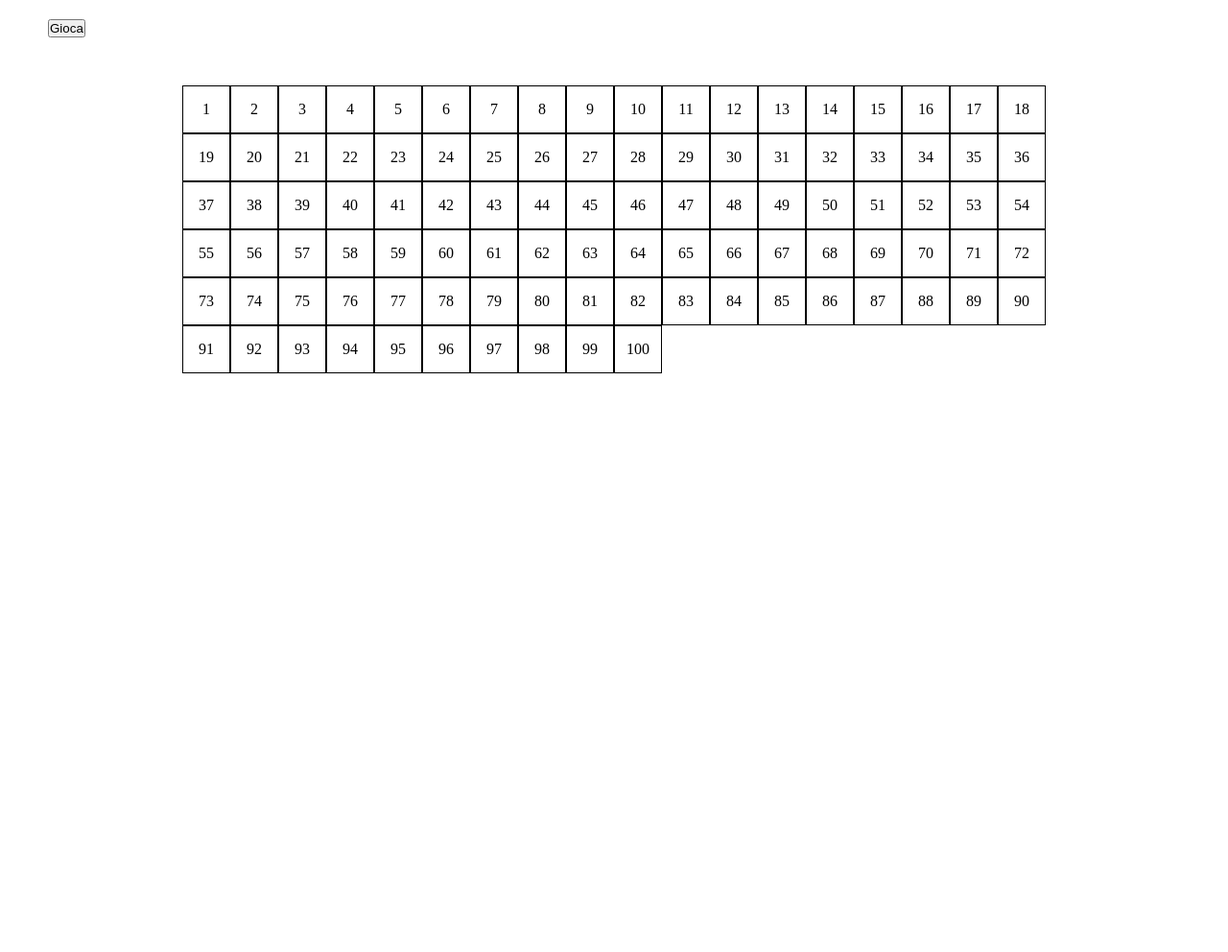
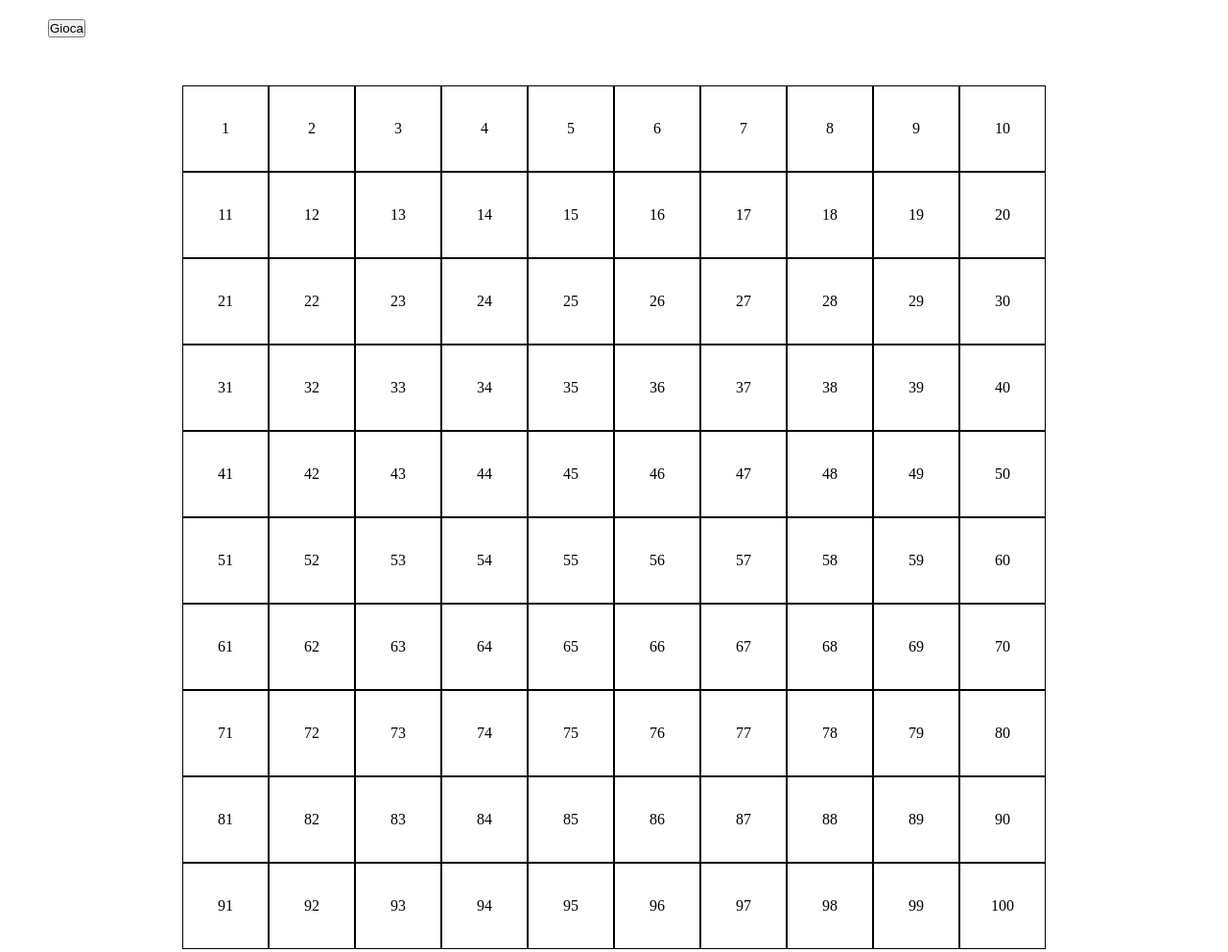
Before and after one commit to DeboraChiarelli/js-campominato-grid, a plain HTML site: page index.html in a window 1280 px wide. Shown: the whole page at 96% size. Before the commit the page ends 800 px from the top, so only its background shows below. Drawn offline with Linux system fonts and the light colour scheme.

Commit message:
Fix classe square / css

```diff
--- a/app.js
+++ b/app.js
@@ -0,0 +1,5 @@
+/*L’utente clicca su un bottone che genererà una griglia di gioco quadrata.
+Ogni cella ha un numero progressivo, da 1 a 100.
+Ci saranno quindi 10 caselle per ognuna delle 10 righe.
+Quando l’utente clicca su ogni cella, la cella cliccata si colora di azzurro ed emetto un messaggio in console
+con il numero della cella cliccata.*/
--- a/css/style.css
+++ b/css/style.css
@@ -20,14 +20,14 @@
 
 .squares-container {
     display: flex;
-   flex-wrap: wrap;
+    flex-wrap: wrap;
 }
 
 .square {
-    width: 50px;
-    height: 50px;
+    aspect-ratio: 1;
     border: 1px solid black;
     padding: 2px;
+    width: calc(100% / 10);
     display: flex;
     justify-content: center;
     align-items: center;
```
